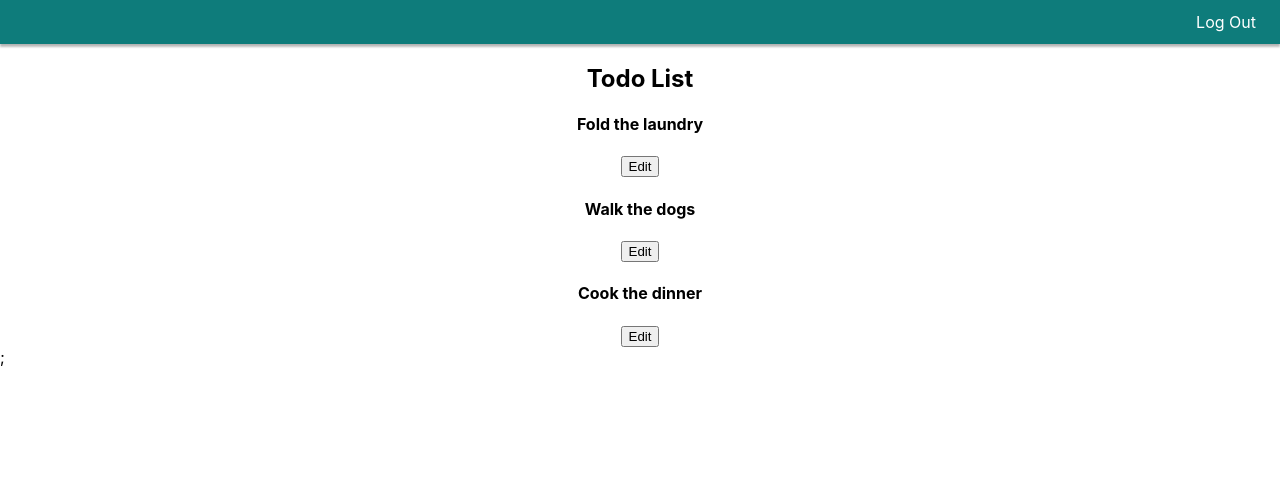
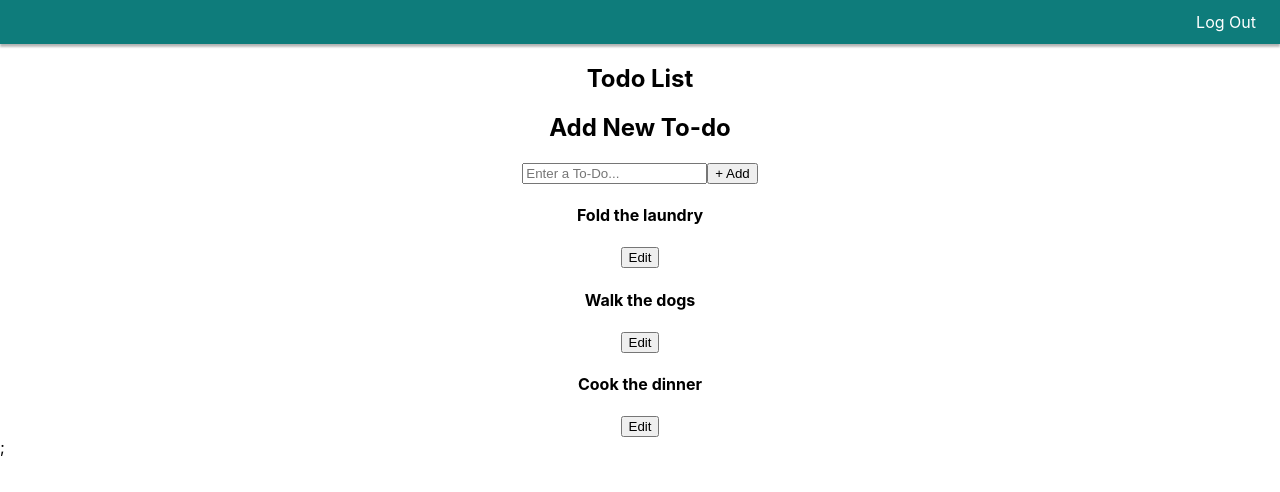
Before and after one commit to Build-Week-Wunderlist-3/Front-end, a React (Create React App) app in the folder my-app/: page /todolist in a window 1280 px wide. Shown: the top 492 px of the page. Built offline with nearby package versions, Linux system fonts and the light colour scheme.

Commit message:
add todo form implemented to todo list

```diff
--- a/my-app/src/components/TodoList.js
+++ b/my-app/src/components/TodoList.js
@@ -4,6 +4,7 @@ import { Link } from "react-router-dom";
 
 //components
 import Todo from "./Todo";
+import AddTodo from '../components/AddTodo'
 
 const data = [
   {
@@ -69,6 +70,7 @@ export default function TodoList() {
         </li>
       </ul>
       <h2>Todo List</h2>
+      <AddTodo />
 
       {/* <AddFriend setTodoList={setTodoList} /> */}
       <div className="wrap-list">
--- a/my-app/src/components/UpdateTodo.js
+++ b/my-app/src/components/UpdateTodo.js
@@ -2,6 +2,9 @@ import React, { useState, useEffect } from "react";
 import { useHistory, useParams } from "react-router-dom";
 import { axiosWithAuth } from "../utils/axiosWithAuth";
 import { Link } from "react-router-dom";
+
+
+
 
 const initialState = {
   name: "",
```
